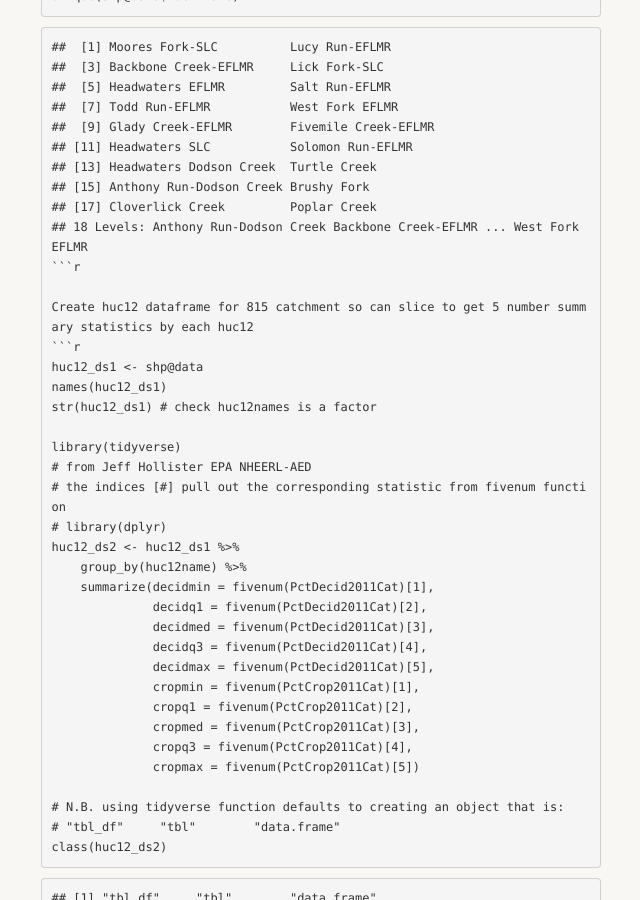
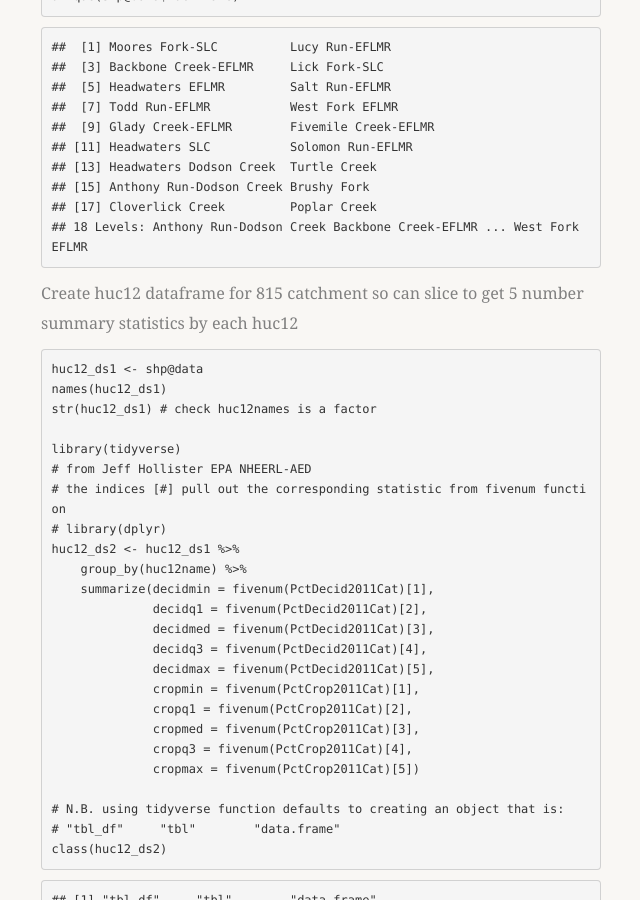
Before and after one commit to mhweber/AWRA_GIS_R_Workshop, a Jekyll site: the page built from _posts/2018-04-22-08-ESDA-in-R.md, in a window 1280 px wide and 900 px high, scrolled down 12306 px. Shown: the whole window, without its empty margins (389-1029 px from the left). Built offline with Jekyll 4.4.1, drawn with Linux system fonts in a browser that asks for light colours; nearby versions of some CDN libraries; some web fonts are replaced; library files that are not in the unit come from our copies.

````diff
--- a/_posts/2018-04-22-08-ESDA-in-R.md
+++ b/_posts/2018-04-22-08-ESDA-in-R.md
@@ -421,7 +421,7 @@ unique(shp@data$huc12name)
 ## [15] Anthony Run-Dodson Creek Brushy Fork
 ## [17] Cloverlick Creek         Poplar Creek
 ## 18 Levels: Anthony Run-Dodson Creek Backbone Creek-EFLMR ... West Fork EFLMR
-```r
+```
 
 Create huc12 dataframe for 815 catchment so can slice to get 5 number summary statistics by each huc12
 ```r
````
Also changed, not shown: _posts/2018-04-22-07-Quick-maps-in-R.md (+1 -1 lines), 1 other file.
